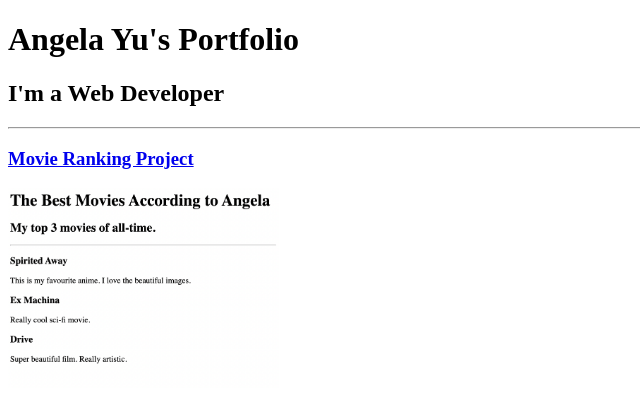
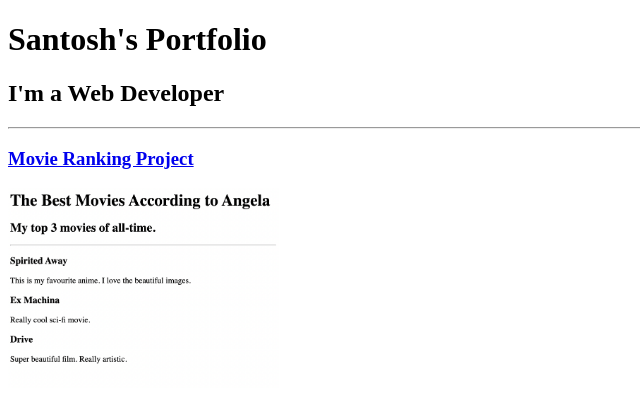
Before and after one commit to Santosh316/html-portfolio, a plain HTML site: page index.html in a window 1280 px wide. Shown: the top 408 px of the page, without its empty margins (0-640 px from the left). Drawn offline with Linux system fonts and the light colour scheme.

Commit message:
Add files via upload

```diff
--- a/index.html
+++ b/index.html
@@ -7,7 +7,7 @@
     <title>Santosh's Portfolio </title>
 </head>
 <body>
-    <h1>Angela Yu's Portfolio</h1>
+    <h1>Santosh's Portfolio</h1>
   <h2>I'm a Web Developer</h2>
   <hr />
   <h3><a href="./public/movie-ranking.html">Movie Ranking Project</a></h3>
```
